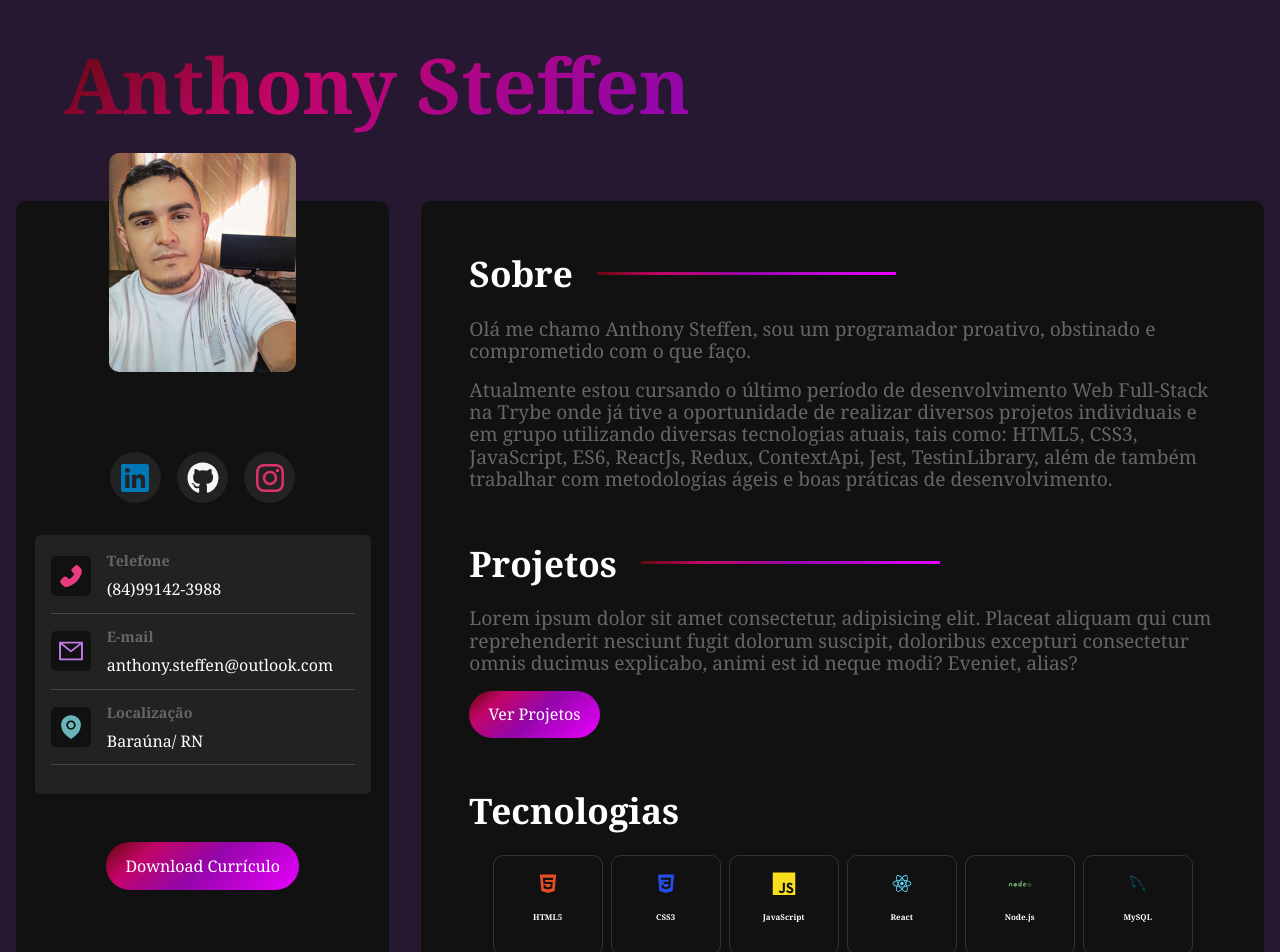
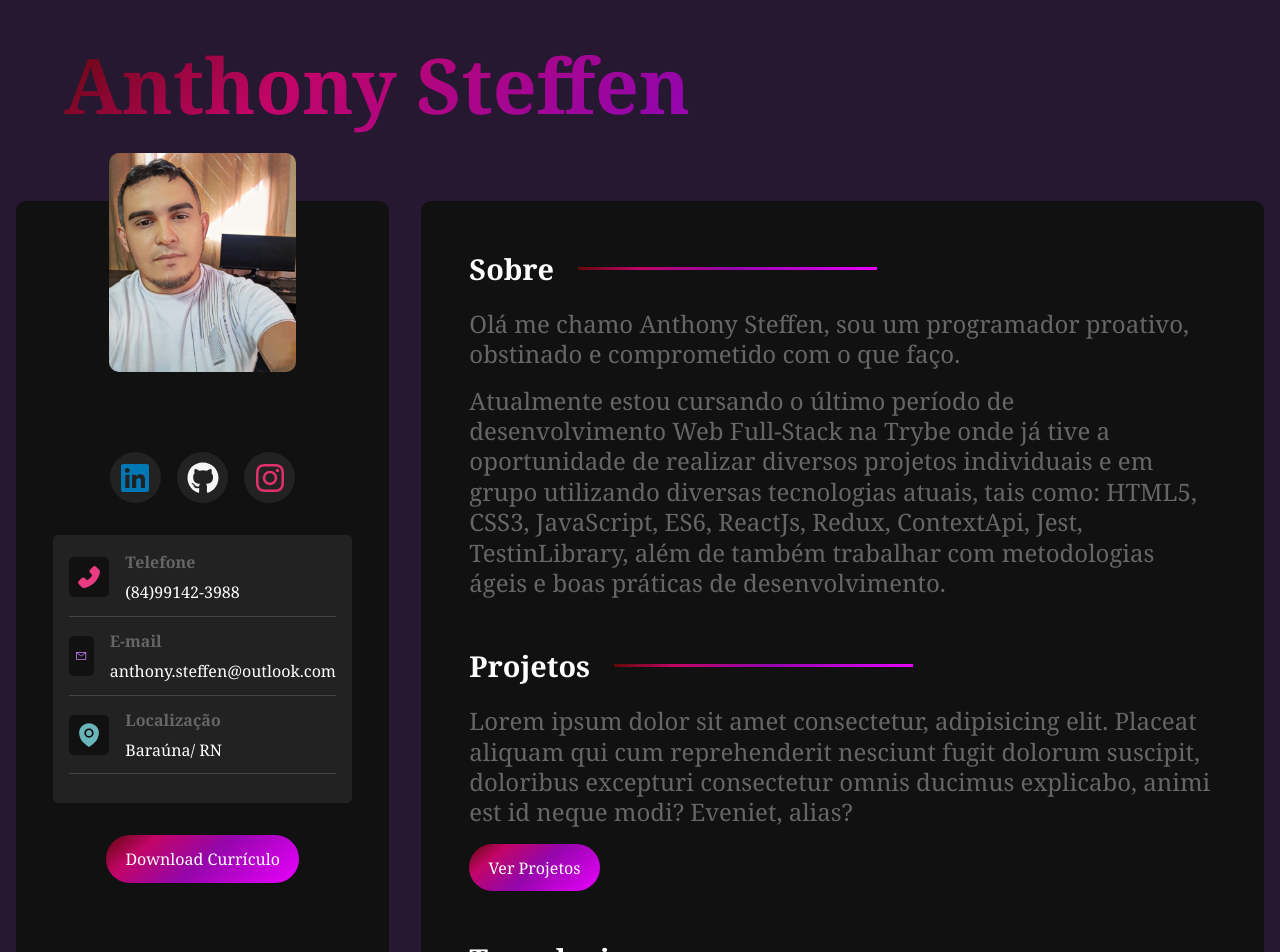
Before and after one commit to anthony-steffen/react-sass-curriculo, a React (Vite) app: page / in a window 1280 px wide. Shown: the top 952 px of the page. Built offline with nearby package versions, Linux system fonts and the light colour scheme.

Commit message:
:necktie: style: Estilizando

```diff
--- a/src/styles/components/information.sass
+++ b/src/styles/components/information.sass
@@ -4,10 +4,9 @@
 #information
     background-color: var.$bg-color-secundary
     padding: 1rem
-    margin-bottom: 2rem
-    text-align: left
-    width: 90%
+    margin-bottom: 1rem
     border-radius: var.$card-border-radius
+    width: 80%
 
     .info-card
         @include mix.center
@@ -20,12 +19,11 @@
 
     h3
         color: var.$text-color-secundary
-        font-size: 0.9rem
+        font-size: 1rem
         margin-bottom: .5rem
 
     p
         color: var.$text-color
-        font-size: 1rem
 
     svg
         background-color: var.$bg-color
@@ -42,3 +40,39 @@
 
     #email-icon
         color: #c17ceb
+
+@media (max-width: 1220px)
+    #information
+        width: 90%
+
+    .info-card
+        display: flex
+        flex-direction: column
+        text-align: center
+        gap: 0
+        padding-bottom: 0
+        margin-bottom: 0
+
+    //     @include mix.center
+    //     justify-content: start
+    //     gap: 1rem
+    //     padding-bottom: .8rem
+    //     margin-bottom: .8rem
+    //     border-bottom: 1px solid #444
+    //     width: 100%
+
+    // h3
+    //     color: var.$text-color-secundary
+    //     font-size: 0.9rem
+    //     margin-bottom: .5rem
+
+    // p
+    //     color: var.$text-color
+    //     font-size: 1
+
+    // svg
+    //     background-color: var.$bg-color
+    //     padding: 0.4rem
+    //     width: 2.5rem
+    //     height: 2.5rem
+    //     border-radius: var.$card-border-radius
--- a/src/styles/components/maincontent.sass
+++ b/src/styles/components/maincontent.sass
@@ -15,7 +15,7 @@
 
     h2
       color: var.$text-color
-      font-size: 2.2rem
+      font-size: 1.8rem
       margin-bottom: 1.3rem
       gap: 1.5rem
       @include mix.center
@@ -27,8 +27,8 @@
     p
       color: var.$text-color-secundary
       margin-bottom: 1rem
-      line-height: 1.4rem
-      font-size: 1.2rem
+      line-height: 1.9rem
+      font-size: clamp(1em, 1em + 1vw, 1.5em)
 
     .btn
       @include mix.btn
@@ -38,3 +38,6 @@
         transform: scale(1.1)
         box-shadow: 0 0 10px var.$gradient
         transition: all .2s ease-in-out
+
+  @media (max-width: 768px)
+    margin: 0rem 1rem 1rem rem
--- a/src/styles/components/technologies.sass
+++ b/src/styles/components/technologies.sass
@@ -11,10 +11,11 @@
         position: relative
         justify-content: center
         flex-wrap: wrap
-        gap: 0.5rem
+        gap: 1rem
 
         .technology-card
             @include mix.center
+            flex-direction: column
             gap: 1rem
             padding: 1rem
             border: 1px solid #333
@@ -59,18 +60,18 @@
                 @include mix.center
                 flex-direction: column
                 gap: 1rem
-                padding: 1rem
                 border: 1px solid #333
-                width: 110px
+                width: 100px
                 height: 100px
                 border-radius: var.$container-border-radius
 
                 h3
                     color: var.$text-color
-                    font-size: 1vh
+                    font-size: 0.6rem
 
                 svg
-                    font-size: 6rem
+                    font-size: 3rem
+                    // background-color: blue
     // @media screen and (max-width: 1090px)
     //     .technologies-grid
     //         .technology-card
```
Also changed, not shown: 1 other file (tests, documents, lock files or other folders).
